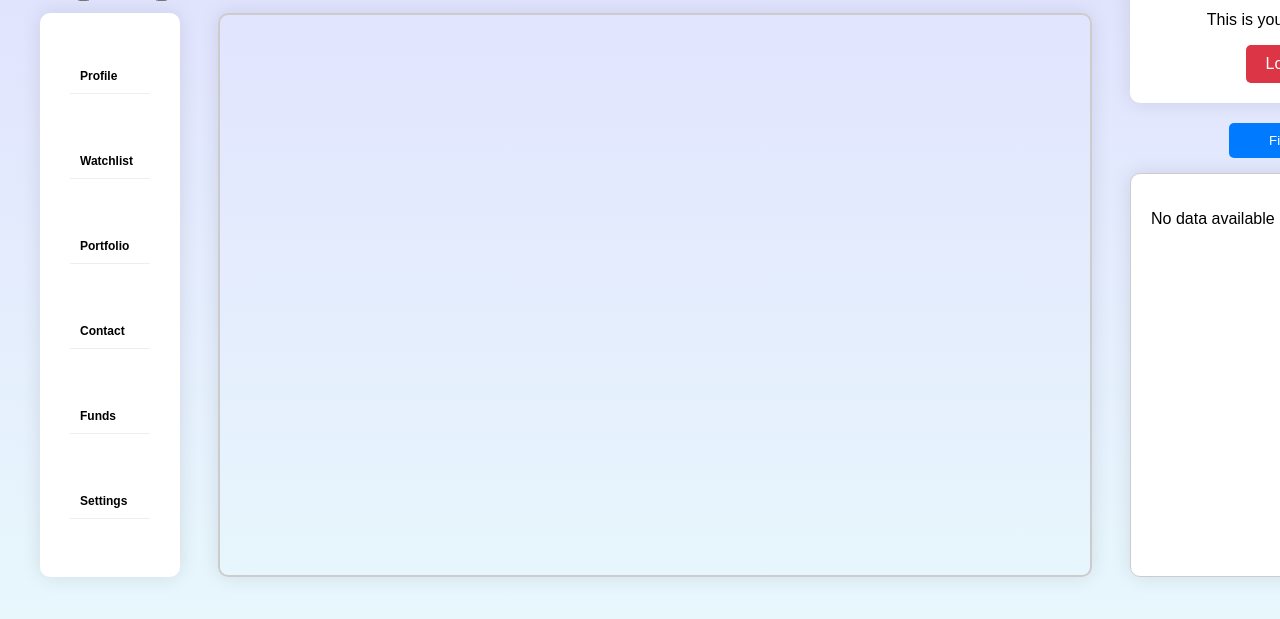
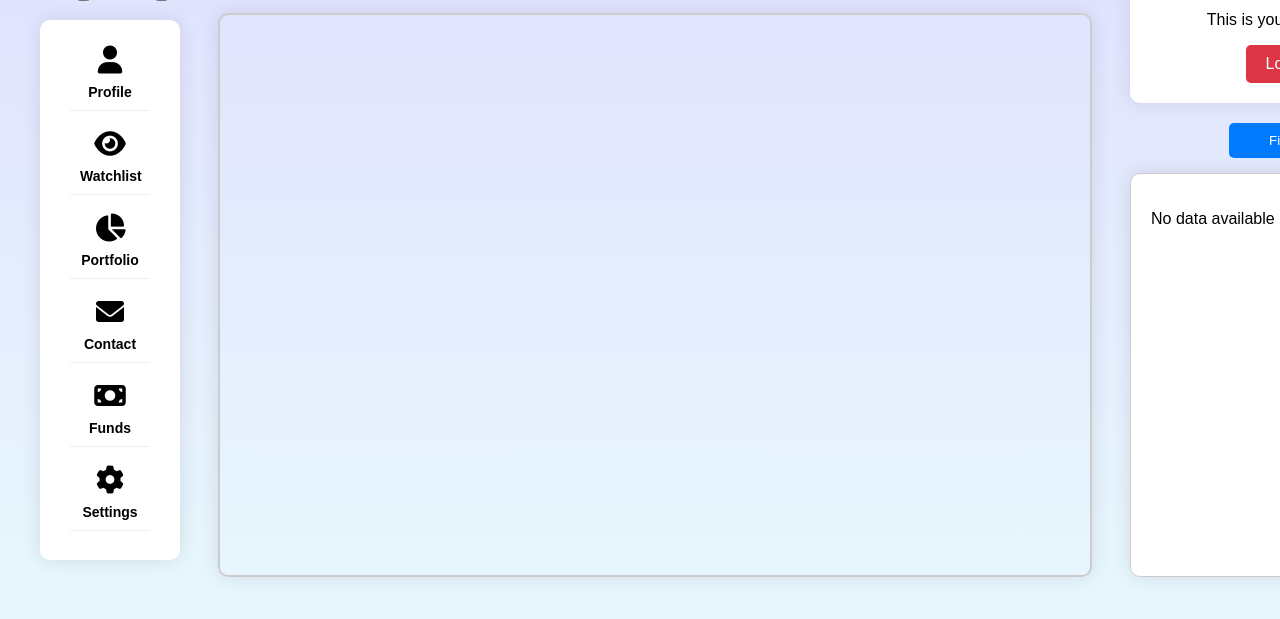
Before and after one commit to abhiramDharme/COP290, a Flask app: template Subtask_2/templates/welcome.html in a window 1280 px wide. Shown: the part 117-736 px from the top of the page. Run offline with Flask 3, Linux system fonts and the light colour scheme; the template is opened without the code that fills it, so the values that code supplies are empty; parts of the project's set-up code (start-up, migrations or seed data) failed here and were passed over.

Commit message:
Added Icons

```diff
--- a/Subtask_2/static/welcome-style.css
+++ b/Subtask_2/static/welcome-style.css
@@ -147,6 +147,50 @@ button {
     background-color: #0069d9;
 }
 
+.menu-bar {
+    background-color: #ffffff;
+    color: #fff;
+    padding: 10px;
+    position: fixed;
+    left: 40px;
+    top: 137px;
+    border-radius: 10px;
+    box-shadow: 0 0 20px rgba(0, 0, 0, 0.1);
+    height: 500px;
+    padding: 20px;
+    width: 100px;
+}
+
+.menu-bar-nav {
+    list-style: none;
+    padding: 10px;
+}
+
+.menu-bar-nav i {
+    display: block;
+    margin: -30px;
+    margin-bottom: 10px;
+}
+
+.menu-bar-nav li {
+    margin-bottom: 39px;
+}
+
+.menu-bar-nav a {
+    text-decoration: none;
+    color: #000;
+    font-weight: bold;
+    font-size: 14px;
+    font-family: 'Arial', sans-serif;
+    display: block;
+    text-align: center;
+}
+
+.menu-bar-nav a:hover {
+    color: #0069d9;
+}
+
+
 .welcome-container {
     text-align: center;
     background-color: white;
@@ -233,42 +277,6 @@ li {
     background-color: #f1f1f1;
 }
 
-nav {
-    background-color: #ffffff;
-    color: #fff;
-    padding: 10px;
-    position: fixed;
-    left: 40px;
-    top: 130px;
-    border-radius: 10px;
-    box-shadow: 0 0 20px rgba(0, 0, 0, 0.1);
-    height: 500px;
-    padding: 20px;
-    width: 100px;
-}
-
-nav ul {
-    list-style: none;
-    padding: 10px;
-}
-
-nav li {
-    margin-bottom: 50px;
-}
-
-nav a {
-    text-decoration: none;
-    color: #000;
-    font-weight: bold;
-    font-size: 12px;
-    font-family: 'Arial', sans-serif;
-    display: block;
-}
-
-nav a:hover {
-    color: #0069d9;
-}
-
 #apply-filter {
     top: 300px;
 }
--- a/Subtask_2/templates/welcome.html
+++ b/Subtask_2/templates/welcome.html
@@ -4,7 +4,7 @@
     <title>Welcome</title>
     <link rel="stylesheet" type="text/css" href="{{ url_for('static', filename='welcome-style.css') }}">
     <meta name="viewport" content="width=device-width, initial-scale=1.0">
-
+    <link rel="stylesheet" href="https://cdnjs.cloudflare.com/ajax/libs/font-awesome/6.0.0/css/all.min.css">
 </head>
 <body>
     <div class="compare-box">
@@ -116,14 +116,44 @@
     </div>
 
     <div class="menu-bar">
-        <nav class="menu-bar-nav" style="height: 524px;">
+        <nav class="menu-bar-nav">
             <ul>
-                <li><a href="/profile">Profile</a></li>
-                <li><a href="/watchlist">Watchlist</a></li>
-                <li><a href="/portfolio">Portfolio</a></li>
-                <li><a href="/contact">Contact</a></li>
-                <li><a href="/funds">Funds</a></li>
-                <li><a href="/settings">Settings</a></li>
+                <li>
+                    <a href="/profile">
+                        <i class="fas fa-user fa-2x"></i>
+                        <span>Profile</span>
+                    </a>
+                </li>
+                <li>
+                    <a href="/watchlist">
+                        <i class="fas fa-eye fa-2x"></i>
+                        <span>Watchlist</span>
+                    </a>
+                </li>
+                <li>
+                    <a href="/portfolio">
+                        <i class="fas fa-chart-pie fa-2x"></i>
+                        <span>Portfolio</span>
+                    </a>
+                </li>
+                <li>
+                    <a href="/contact">
+                        <i class="fas fa-envelope fa-2x"></i>
+                        <span>Contact</span>
+                    </a>
+                </li>
+                <li>
+                    <a href="/funds">
+                        <i class="fas fa-money-bill fa-2x"></i>
+                        <span>Funds</span>
+                    </a>
+                </li>
+                <li>
+                    <a href="/settings">
+                        <i class="fas fa-cog fa-2x"></i>
+                        <span>Settings</span>
+                    </a>
+                </li>
             </ul>
         </nav>
     </div>
```
